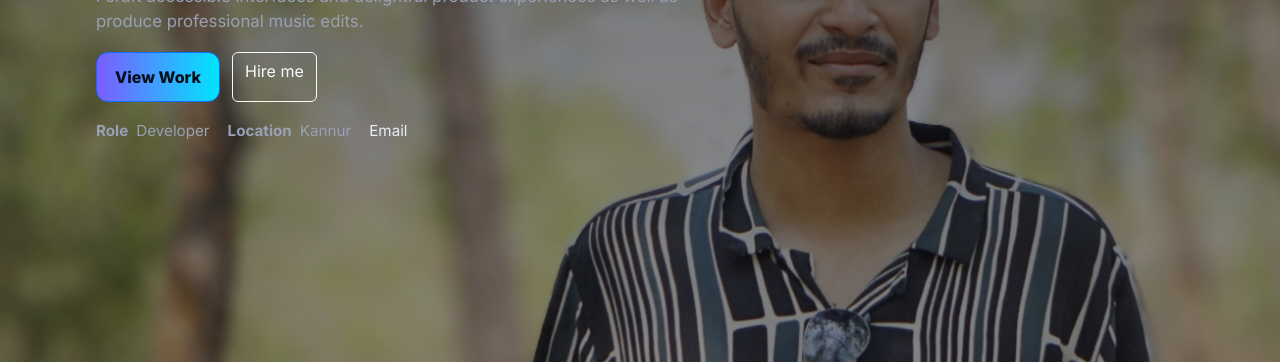
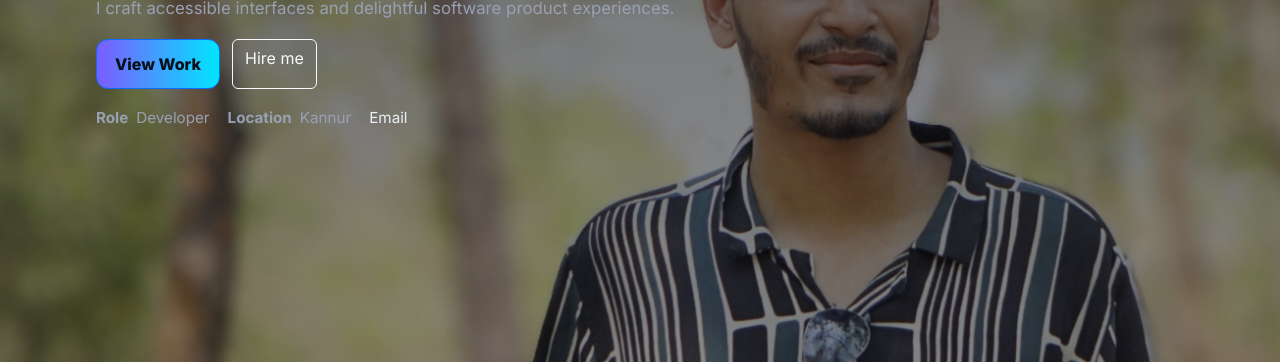
Before and after one commit to Albin8785/portfolio, a plain HTML site: page index.html in a window 1280 px wide. Shown: the part 438-800 px from the top of the page. Drawn offline with nearby package versions, Linux system fonts and the light colour scheme.

Commit message:
Update index.html

```diff
--- a/index.html
+++ b/index.html
@@ -57,7 +57,7 @@
               </span>
             </span>
           </h1>
-          <p class="hero-sub">I craft accessible interfaces and delightful product experiences as well as produce professional music edits.</p>
+          <p class="hero-sub">I craft accessible interfaces and delightful software product experiences.</p>
           <div class="hero-cta">
             <a class="btn btn-primary" href="#work">View Work</a>
             <a class="btn btn-outline-light" href="#contact">Hire me</a>
```
